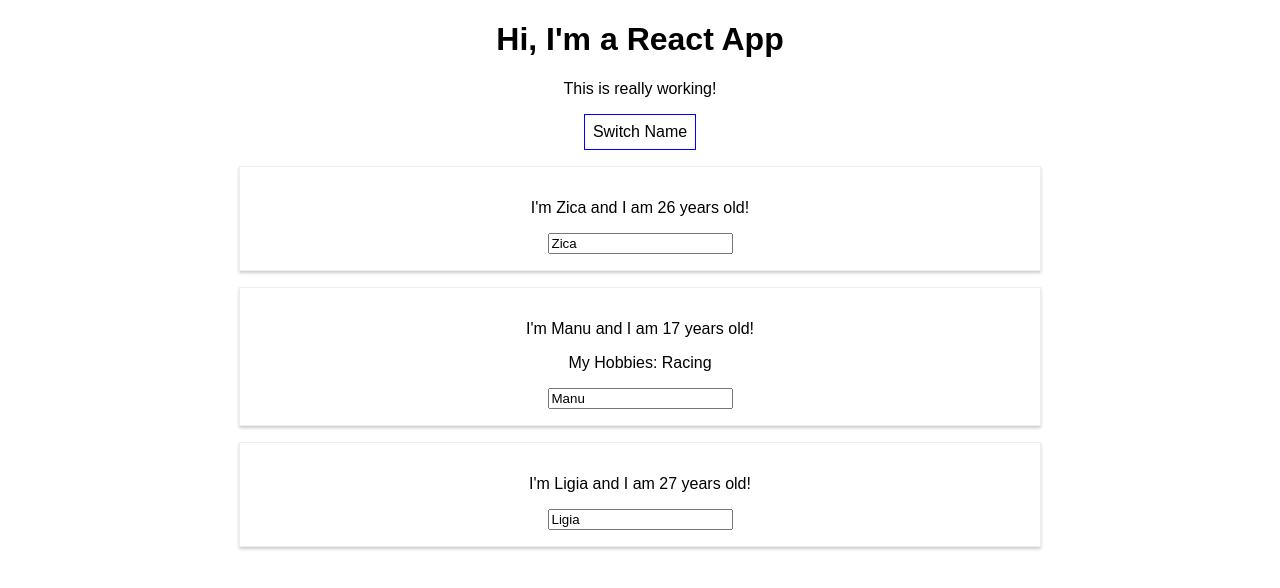
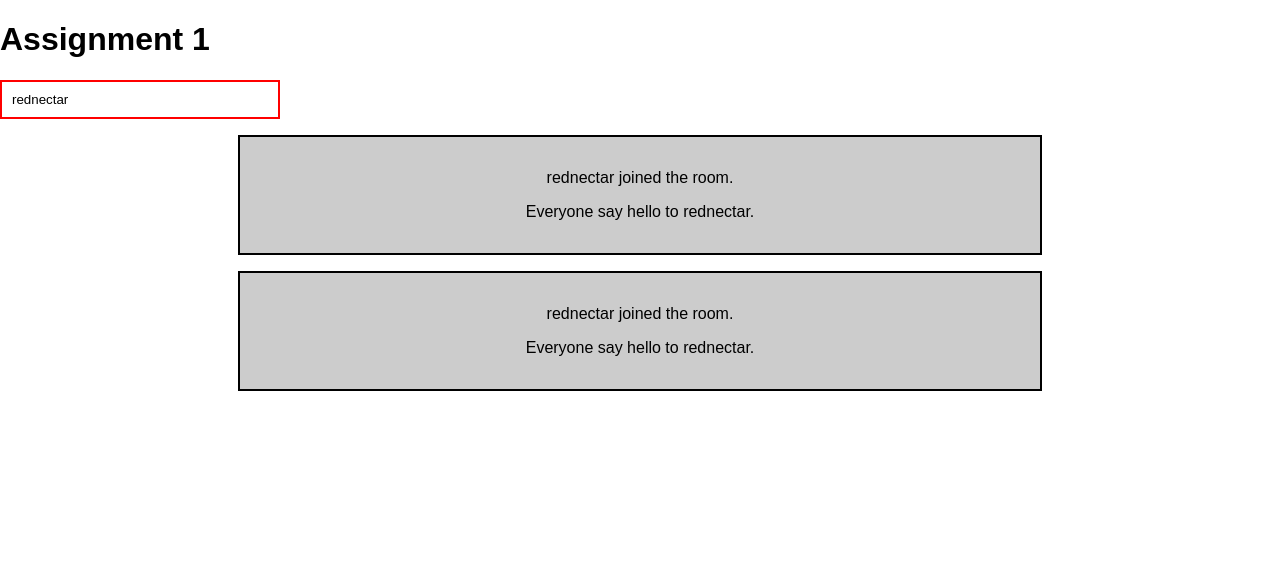
Before and after one commit to ambroziepaval/react-complete-guide, a React (Create React App) app: page / in a window 1280 px wide. Shown: the top 588 px of the page. Built offline with nearby package versions, Linux system fonts and the light colour scheme.

Commit message:
Assignment 1

```diff
--- a/src/App.js
+++ b/src/App.js
@@ -1,70 +1,30 @@
 import React, { Component } from 'react';
-import './App.css';
-import Person from './Person/Person';
+import UserInput from './UserInput/UserInput';
+import UserOutput from './UserOutput/UserOutput';
 
 class App extends Component {
-  // whenever the state changes, the component will re-render and reflect the new state
+
     state = {
-    persons: [
-      { name: 'Zica', age: 26 },
-      { name: 'Manu', age: 17 },
-      { name: 'Ligia', age: 27 }
-    ],
-    otherState: 'some other value'
+        username: 'rednectar'
     }
 
-  switchNameHandler = (newName) => {
-    // console.log('Was clicked!')
-    // DON"T DO THIS: this.state.persons[0].name = 'Ambrozie';
+    usernameChangedHandler = (event) => {
         this.setState({
-      persons: [
-        { name: newName, age: 26 },
-        { name: 'Manu', age: 17 },
-        { name: 'Ligia', age: 10 }
-      ]
-    })
-  }
-
-  nameChangedHandler = (event) => {
-    this.setState({
-      persons: [
-        { name: 'Zica', age: 26 },
-        { name: event.target.value, age: 17 },
-        { name: 'Ligia', age: 10 }
-      ]
+            username: event.target.value
         })
     }
 
     render() {
-    const style = {
-      backgroundColor: 'white',
-      font: 'inherit',
-      border: '1px solid blue',
-      padding: '8px',
-      cursor: 'pointer'
-    };
-
         return (
-      <div className="App">
-        <h1>Hi, I'm a React App</h1>
-        <p>This is really working!</p>
-        <button
-          style={style}
-          onClick={() => this.switchNameHandler('Ambrozie')}>Switch Name</button>
-        <Person
-          name={this.state.persons[0].name}
-          age={this.state.persons[0].age} />
-        <Person
-          name={this.state.persons[1].name}
-          age={this.state.persons[1].age}
-          click={this.switchNameHandler.bind(this, 'Beniamin')}
-          changed={this.nameChangedHandler} >My Hobbies: Racing</Person>
-        <Person
-          name={this.state.persons[2].name}
-          age={this.state.persons[2].age} />
+            <div>
+                <h1>Assignment 1</h1>
+                <UserInput
+                    change={this.usernameChangedHandler}
+                    username={this.state.username} />
+                <UserOutput username={this.state.username} />
+                <UserOutput username={this.state.username} />
             </div>
         );
-    // return React.createElement('div', {className:'App'}, React.createElement('h1', null, 'Does this work now?'))
     }
 }
 
--- /dev/null
+++ b/src/UserInput/UserInput.js
@@ -0,0 +1,17 @@
+import React from 'react';
+
+const userInput = (props) => {
+    const inputStyle = {
+        border: '2px solid red',
+        width: '20%',
+        padding: '10px'
+    }
+
+    return <input
+        type='text'
+        style={inputStyle}
+        onChange={props.change}
+        value={props.username} />;
+}
+
+export default userInput;
--- /dev/null
+++ b/src/UserOutput/UserOutput.css
@@ -0,0 +1,8 @@
+.UserOutput {
+    width: 60%;
+    padding: 16px;
+    margin: 16px auto;
+    border: 2px solid black;
+    background-color: #ccc;
+    text-align: center;
+}
--- /dev/null
+++ b/src/UserOutput/UserOutput.js
@@ -0,0 +1,13 @@
+import React from 'react';
+import './UserOutput.css';
+
+const userOutput = (props) => {
+    return (
+        <div className='UserOutput'>
+            <p>{props.username} joined the room.</p>
+            <p>Everyone say hello to {props.username}.</p>
+        </div>
+    )
+}
+
+export default userOutput;
```
Also changed, not shown: src/OldApp.js (added, +71 -0 lines). Lines whose indentation alone changed are shown as unchanged.
